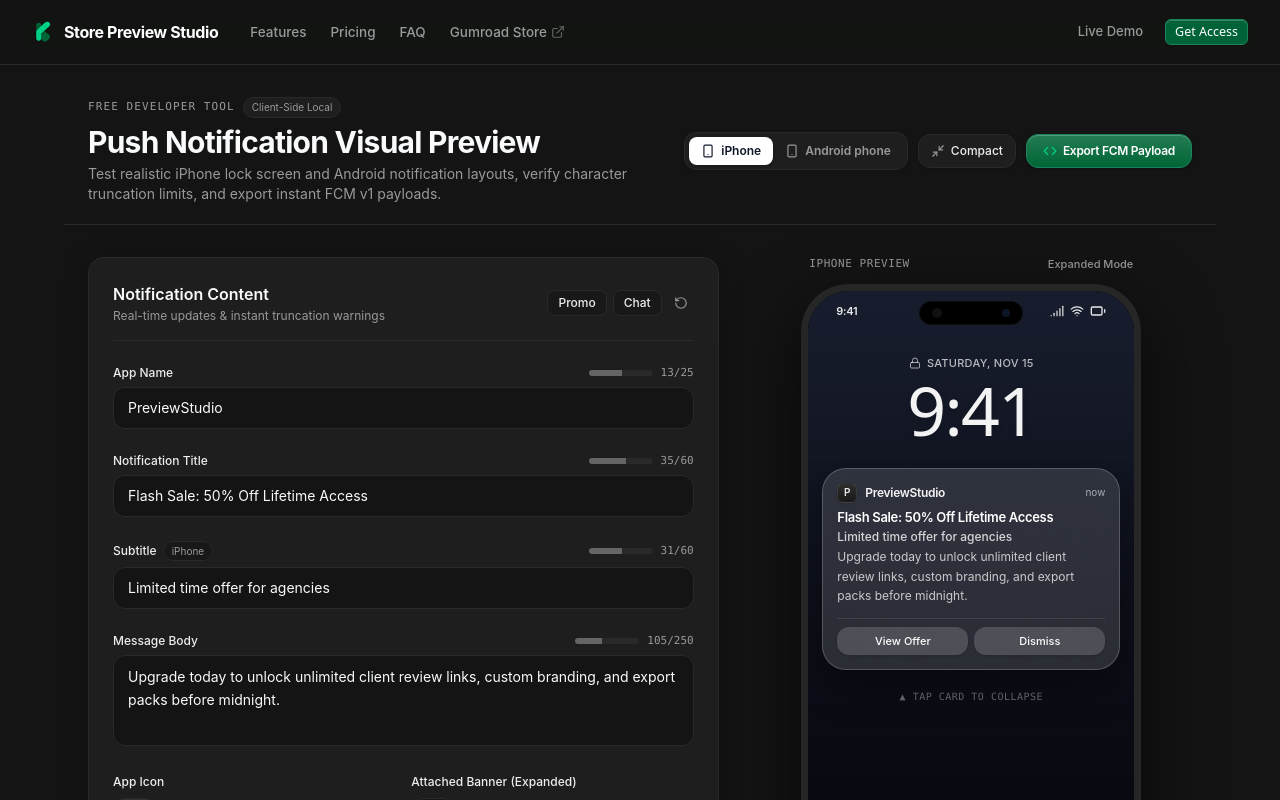
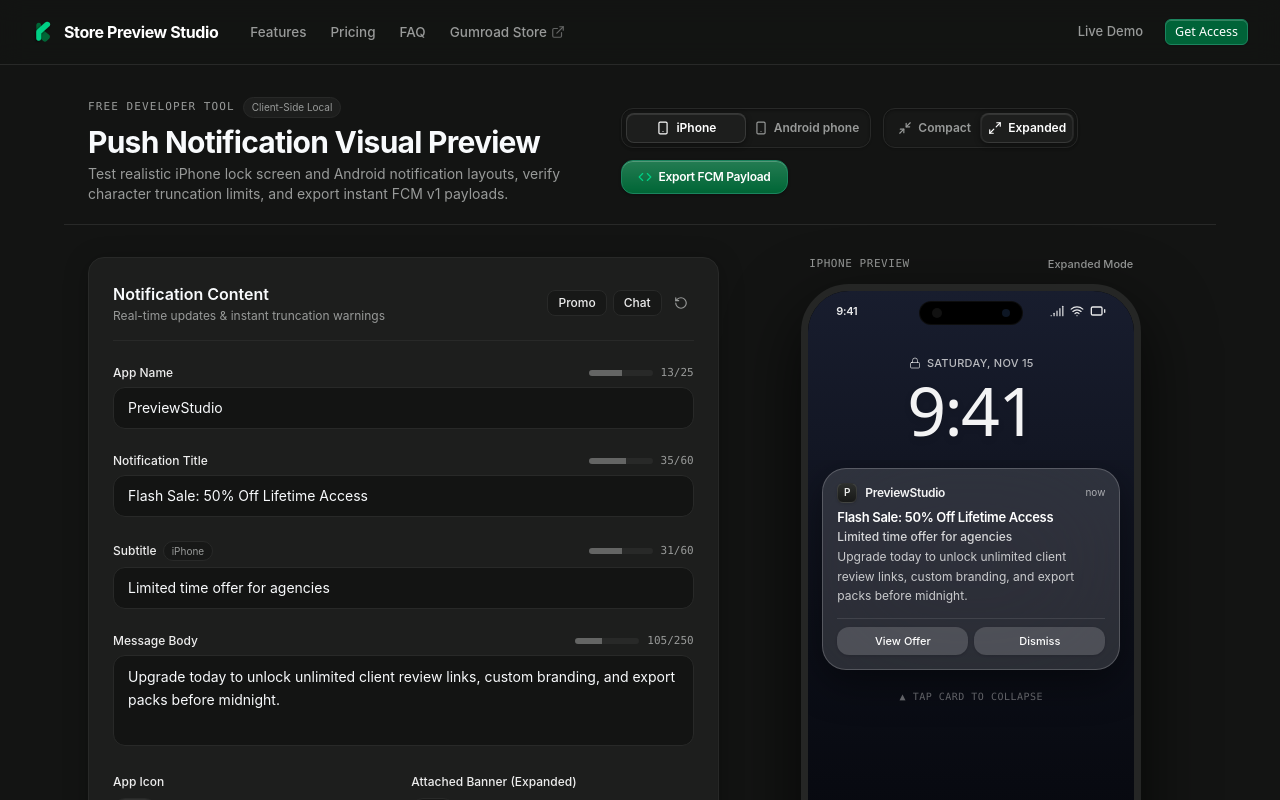
Before and after one commit to ngocdai99/Preview-Studio-Landing, a Next.js app: page /push-preview in a window 1280 px wide. Shown: the top 800 px of the page. Built offline with nearby package versions, Linux system fonts and the light colour scheme.

Commit message:
style(push-preview): use SlidingTabs component for device and view mode selectors

```diff
--- a/src/components/push-preview/PushPreviewHub.tsx
+++ b/src/components/push-preview/PushPreviewHub.tsx
@@ -11,6 +11,7 @@ import { IosPreviewCard } from "./IosPreviewCard";
 import { AndroidPreviewCard } from "./AndroidPreviewCard";
 import { FcmPayloadModal } from "./FcmPayloadModal";
 import { FunnelFooterBanner } from "./FunnelFooterBanner";
+import { SlidingTabs } from "@/components/ui/SlidingTabs";
 import { Smartphone, Code, Maximize2, Minimize2 } from "lucide-react";
 
 export function PushPreviewHub() {
@@ -44,55 +45,49 @@ export function PushPreviewHub() {
           </p>
         </div>
 
-        {/* Global Toolbar */}
-        <div className="flex items-center gap-2.5 flex-wrap">
-          {/* Device Switcher */}
-          <div className="p-1 rounded-xl bg-[#1D1E1D] border border-[#282928] flex items-center shadow-sm">
-            <button
-              type="button"
-              onClick={() => setDevice("ios")}
-              className={`flex items-center gap-1.5 px-3 py-1.5 rounded-lg text-xs font-semibold transition-all duration-150 cursor-pointer ${
-                device === "ios"
-                  ? "bg-white text-[#0f172a] shadow-sm"
-                  : "text-[#989A99] hover:text-[#EDEDED]"
-              }`}
-            >
-              <Smartphone className="w-3.5 h-3.5" />
-              iPhone
-            </button>
-            <button
-              type="button"
-              onClick={() => setDevice("android")}
-              className={`flex items-center gap-1.5 px-3 py-1.5 rounded-lg text-xs font-semibold transition-all duration-150 cursor-pointer ${
-                device === "android"
-                  ? "bg-white text-[#0f172a] shadow-sm"
-                  : "text-[#989A99] hover:text-[#EDEDED]"
-              }`}
-            >
-              <Smartphone className="w-3.5 h-3.5" />
-              Android phone
-            </button>
-          </div>
+        {/* Global Toolbar with SlidingTabs */}
+        <div className="flex items-center gap-3 flex-wrap">
+          {/* Device Switcher (Pure CSS SlidingTabs matching Features Card) */}
+          <SlidingTabs<DeviceType>
+            value={device}
+            onChange={(val) => setDevice(val as DeviceType)}
+            options={[
+              {
+                value: "ios",
+                label: "iPhone",
+                icon: <Smartphone className="w-3.5 h-3.5" />,
+              },
+              {
+                value: "android",
+                label: "Android phone",
+                icon: <Smartphone className="w-3.5 h-3.5" />,
+              },
+            ]}
+            className="w-[230px] sm:w-[250px] shrink-0"
+            size="sm"
+            ariaLabel="Device selector tabs"
+          />
 
-          {/* Expand / Collapse toggle */}
-          <button
-            type="button"
-            onClick={() => setExpanded(!expanded)}
-            className="flex items-center gap-1.5 px-3 py-2 rounded-xl bg-[#1D1E1D] hover:bg-[#222322] border border-[#282928] text-xs font-medium text-[#EDEDED] transition-colors shadow-sm cursor-pointer"
-            title={expanded ? "Collapse to single line view" : "Expand to media view"}
-          >
-            {expanded ? (
-              <>
-                <Minimize2 className="w-3.5 h-3.5 text-[#989A99]" />
-                <span className="hidden sm:inline">Compact</span>
-              </>
-            ) : (
-              <>
-                <Maximize2 className="w-3.5 h-3.5 text-[#989A99]" />
-                <span className="hidden sm:inline">Expanded</span>
-              </>
-            )}
-          </button>
+          {/* View Mode Switcher (Compact vs Expanded) */}
+          <SlidingTabs<"compact" | "expanded">
+            value={expanded ? "expanded" : "compact"}
+            onChange={(val) => setExpanded(val === "expanded")}
+            options={[
+              {
+                value: "compact",
+                label: "Compact",
+                icon: <Minimize2 className="w-3.5 h-3.5" />,
+              },
+              {
+                value: "expanded",
+                label: "Expanded",
+                icon: <Maximize2 className="w-3.5 h-3.5" />,
+              },
+            ]}
+            className="w-[180px] sm:w-[195px] shrink-0"
+            size="sm"
+            ariaLabel="View mode selector tabs"
+          />
 
           {/* Export Payload Button (Supabase signature emerald styling) */}
           <button
```
